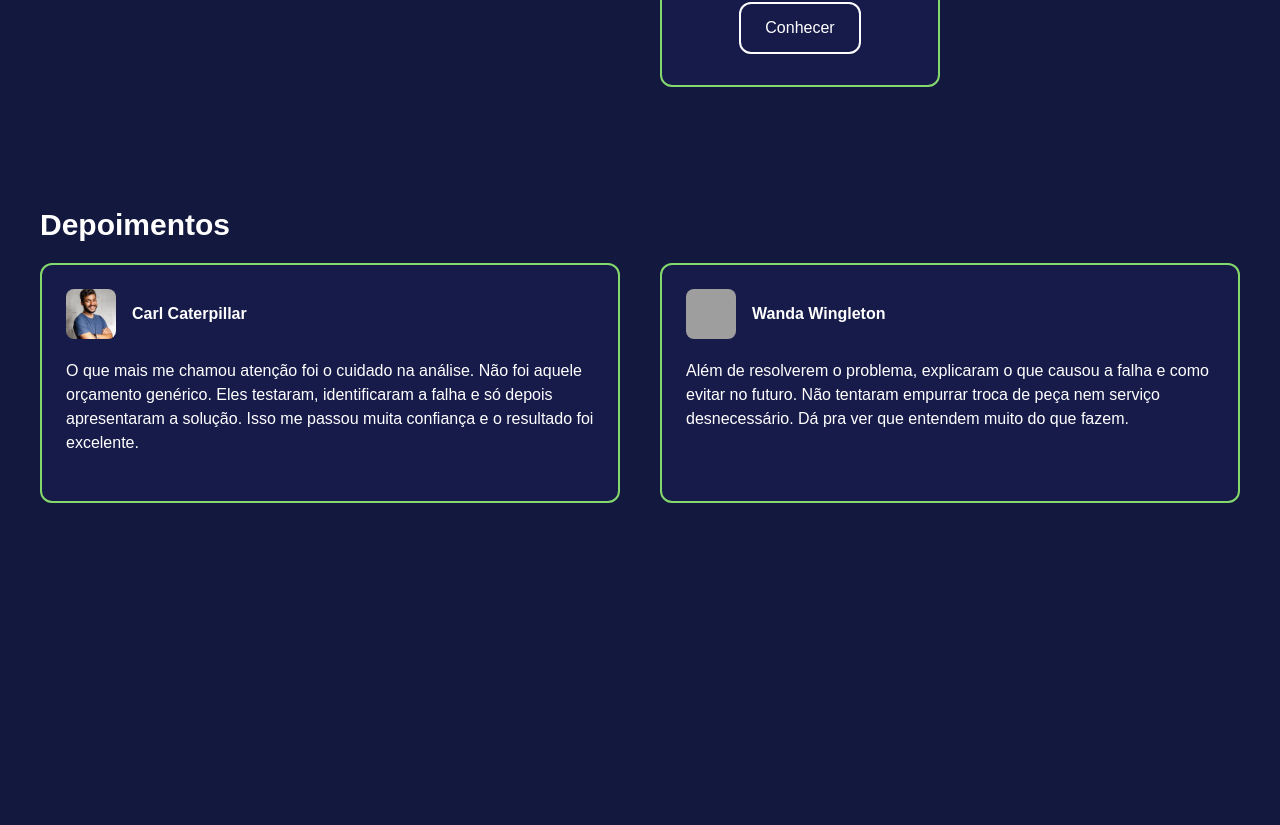
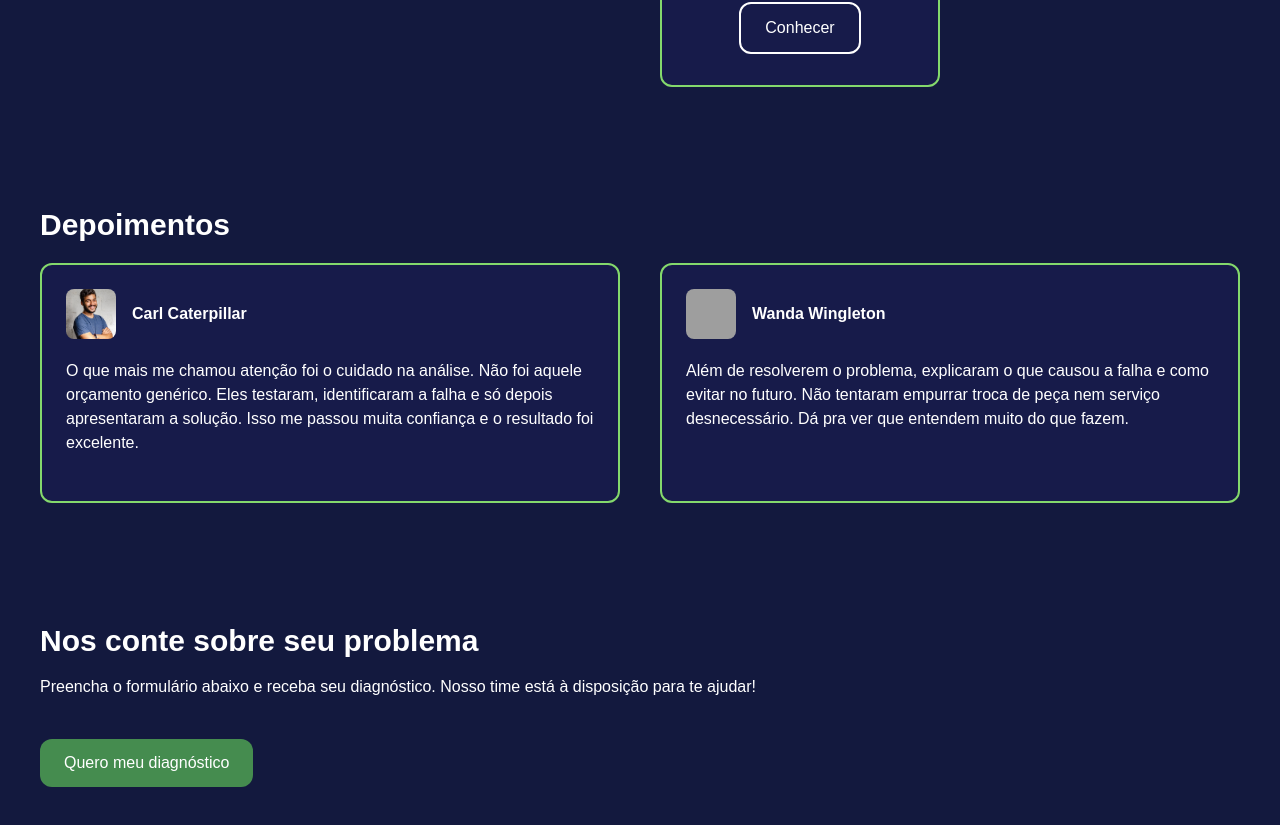
Before and after one commit to codingbyjess/minha-placa-minha-vida, a Next.js app: page / in a window 1280 px wide. Shown: the part 1629-2454 px from the top of the page. Before the commit the page ends 2212 px from the top, so only its background shows below. Built offline with nearby package versions, Linux system fonts and the light colour scheme; grey boxes are pictures that could not be loaded.

Commit message:
feat(home): add fourth section

```diff
--- a/app/page.tsx
+++ b/app/page.tsx
@@ -1,4 +1,5 @@
 import FirstSection from "./containers/first-section/firstSection";
+import FourthSection from "./containers/fourth-section/FourthSection";
 import Hero from "./containers/hero/Hero";
 import SecondSection from "./containers/second-section/SecondSection";
 import ThirdSection from "./containers/third-section/ThirdSection";
@@ -10,6 +11,7 @@ export default function Home() {
       <FirstSection />
       <SecondSection />
       <ThirdSection />
+      <FourthSection />
     </main>
   );
 }
```
